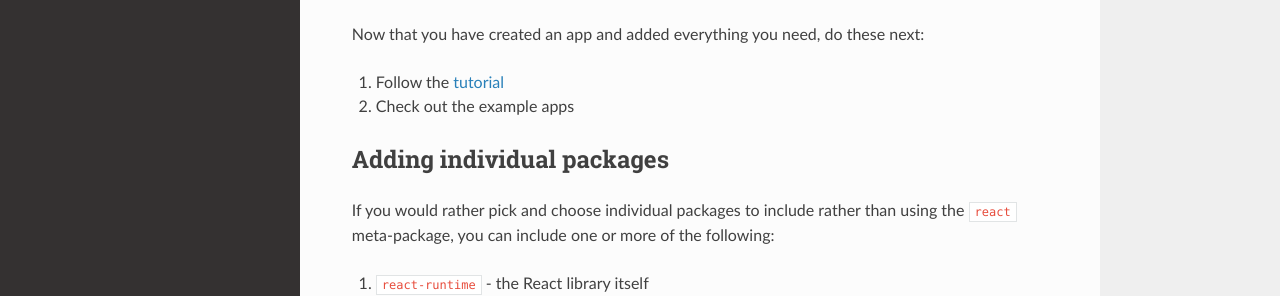
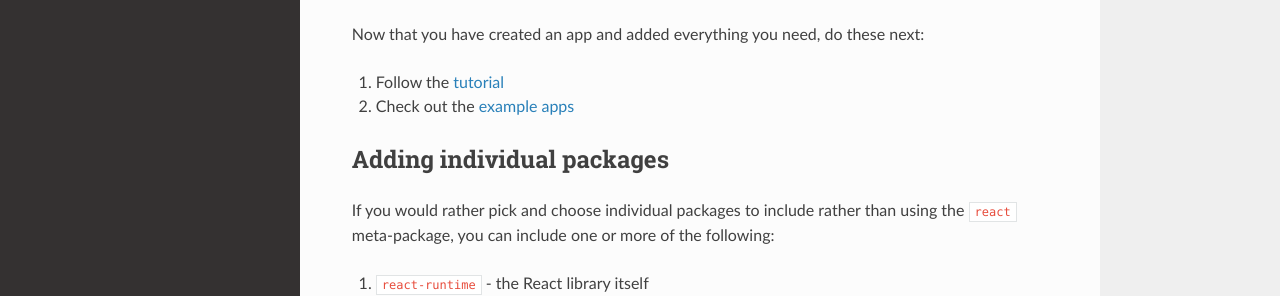
Before and after one commit to meteor/react-packages, an MkDocs documentation site: the page built from docs/index.md, in a window 1280 px wide and 1294 px high. Shown: the part 665-961 px from the top of the window. Built offline with MkDocs 1.6.1, drawn with Linux system fonts in a browser that asks for light colours; nearby versions of some CDN libraries; old or Windows-style settings are respelled for this version of MkDocs; part of the change alters nothing that is shown.

```diff
--- a/docs/index.md
+++ b/docs/index.md
@@ -22,7 +22,7 @@ meteor add react
 Now that you have created an app and added everything you need, do these next:
 
 1. Follow the [tutorial](tutorial.md)
-2. Check out the example apps
+2. Check out the [example apps](https://github.com/meteor/react-packages/tree/master/examples)
 
 ## Adding individual packages
 
```
